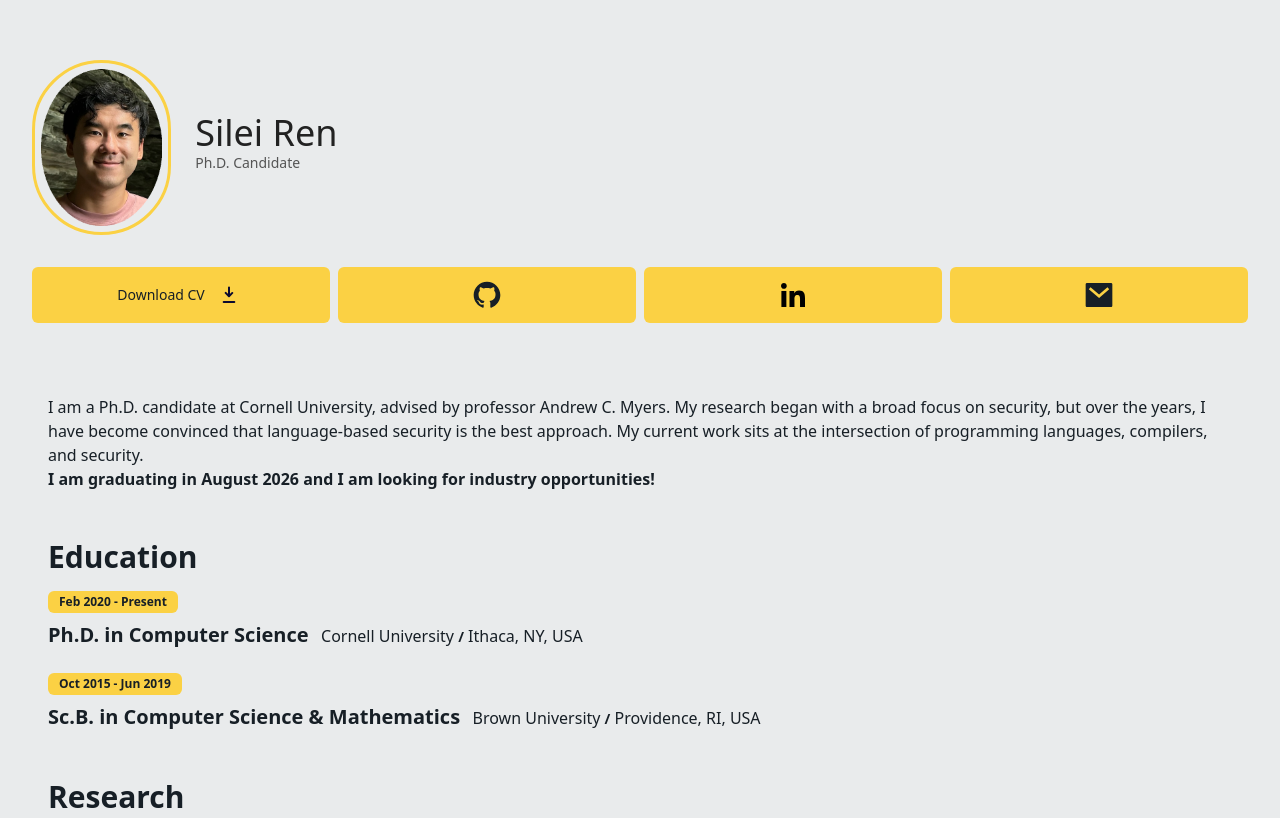
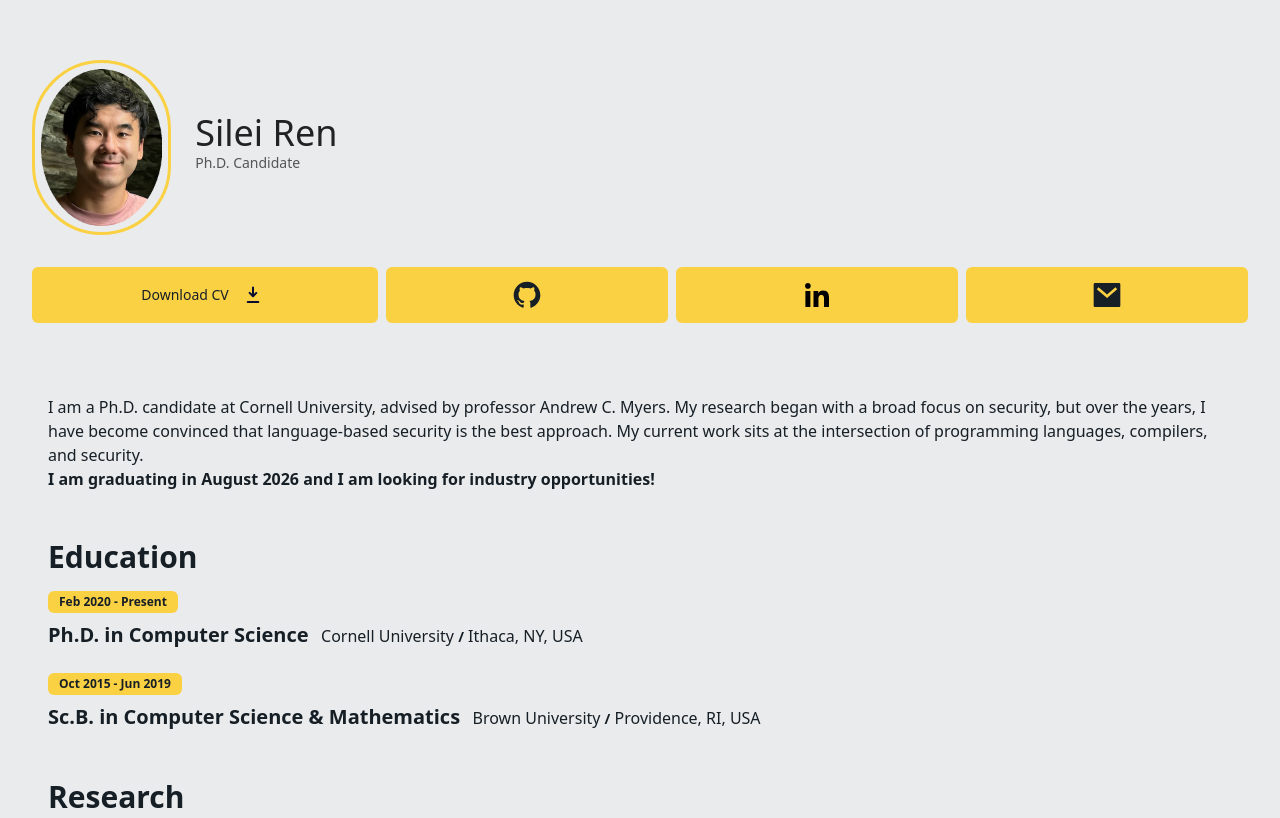
Before and after one commit to s-ren/s-ren.github.io, an Astro site: page / in a window 1280 px wide. Shown: the top 818 px of the page. Built offline with nearby package versions, Linux system fonts and the light colour scheme; Astro itself is replaced by a stand-in of ours.

Commit message:
work experience

```diff
--- a/src/components/ProfileActionButton.astro
+++ b/src/components/ProfileActionButton.astro
@@ -21,23 +21,23 @@ const {linkedin, email} = ME.contactInfo;
         <DownloadArrow width={24} height={24}  />
     </Button>
 
-    <Button size="icon" id="cvBtn" className="[&_svg]:size-8 px-4 md:px-8 h-14 cv-btn flex-1 text-n700 bg-primary-light dark:bg-primary-dark hover:bg-primary-hover-light dark:hover:bg-primary-hover-dark">
-        <a href={`https://github.com/s-ren`} aria-label="view my GitHub">
+    <a href={`https://github.com/s-ren`} aria-label="view my GitHub" class="flex-1">
+        <Button size="icon" className="[&_svg]:size-8 px-4 md:px-8 h-14 w-full text-n700 bg-primary-light dark:bg-primary-dark hover:bg-primary-hover-light dark:hover:bg-primary-hover-dark">
             <Github width={24} height={24} />
-        </a>
-    </Button>
+        </Button>
+    </a>
 
-    <Button size="icon" id="cvBtn" className="[&_svg]:size-6 px-4 md:px-8 h-14 cv-btn flex-1 text-n700 bg-primary-light dark:bg-primary-dark hover:bg-primary-hover-light dark:hover:bg-primary-hover-dark">
-        <a href={linkedin} aria-label="my linkedIn profile link">
+    <a href={linkedin} aria-label="my linkedIn profile link" class="flex-1">
+        <Button size="icon" className="[&_svg]:size-6 px-4 md:px-8 h-14 w-full text-n700 bg-primary-light dark:bg-primary-dark hover:bg-primary-hover-light dark:hover:bg-primary-hover-dark">
             <LinkedIn width={24} height={24} />
-        </a>
-    </Button>
+        </Button>
+    </a>
 
-    <Button size="icon" id="cvBtn" className="[&_svg]:size-8 px-4 md:px-8 h-14 cv-btn flex-1 text-n700 bg-primary-light dark:bg-primary-dark hover:bg-primary-hover-light dark:hover:bg-primary-hover-dark">
-        <a href={`mailto:${email}` } aria-label="send me an email">
+    <a href={`mailto:${email}` } aria-label="send me an email" class="flex-1">
+        <Button size="icon" className="[&_svg]:size-8 px-4 md:px-8 h-14 w-full text-n700 bg-primary-light dark:bg-primary-dark hover:bg-primary-hover-light dark:hover:bg-primary-hover-dark">
             <svg viewBox="0 0 24 24" xmlns="http://www.w3.org/2000/svg" width="24" height="24" class="fill-n700 dark:fill-light-theme" ><path d="M3 3H21C21.5523 3 22 3.44772 22 4V20C22 20.5523 21.5523 21 21 21H3C2.44772 21 2 20.5523 2 20V4C2 3.44772 2.44772 3 3 3ZM12.0606 11.6829L5.64722 6.2377L4.35278 7.7623L12.0731 14.3171L19.6544 7.75616L18.3456 6.24384L12.0606 11.6829Z"></path></svg>
-        </a>
-    </Button>
+        </Button>
+    </a>
 
 <script>
     const cvBtn = document.getElementById('cvBtn') as HTMLButtonElement;
```
Also changed, not shown: 1 other file.
